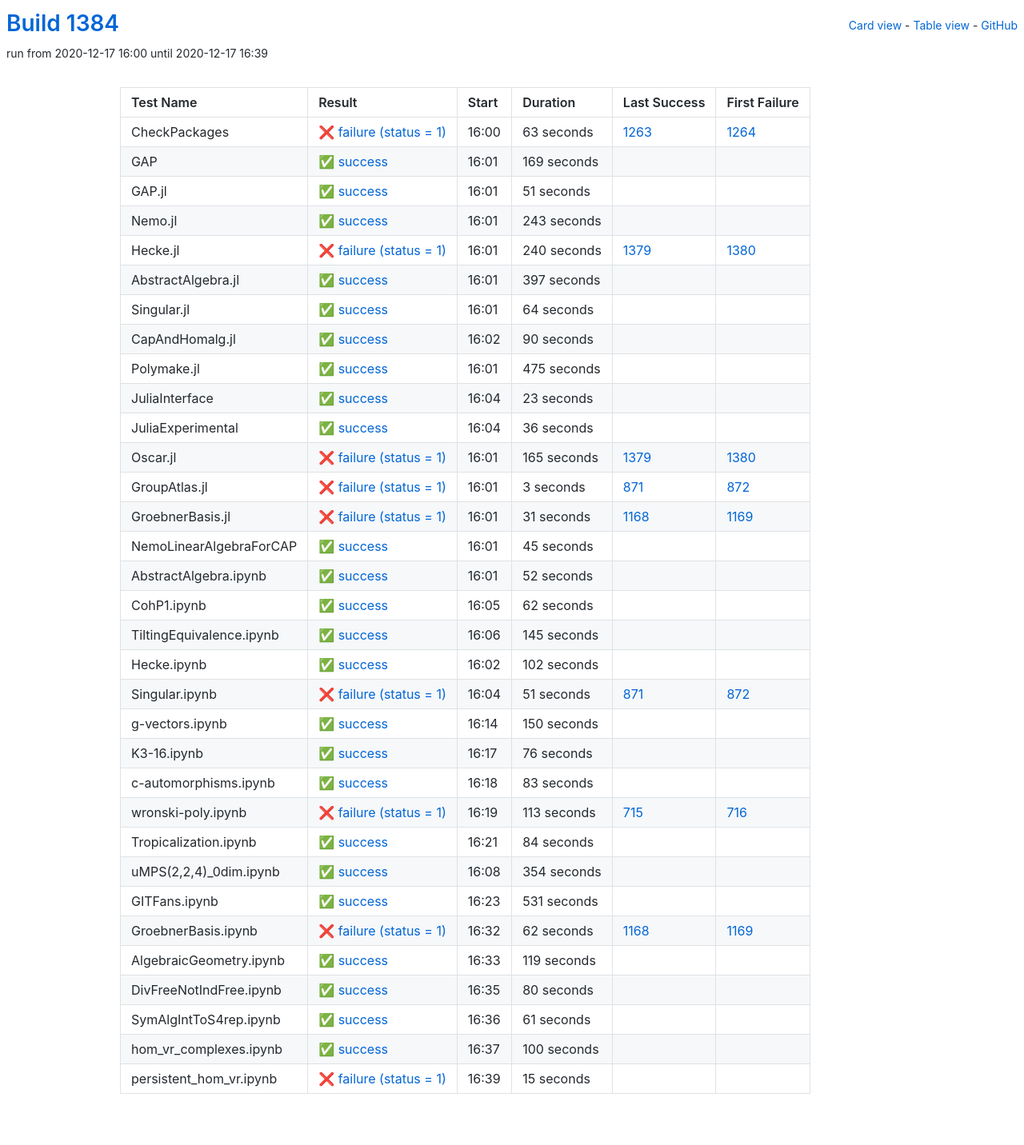
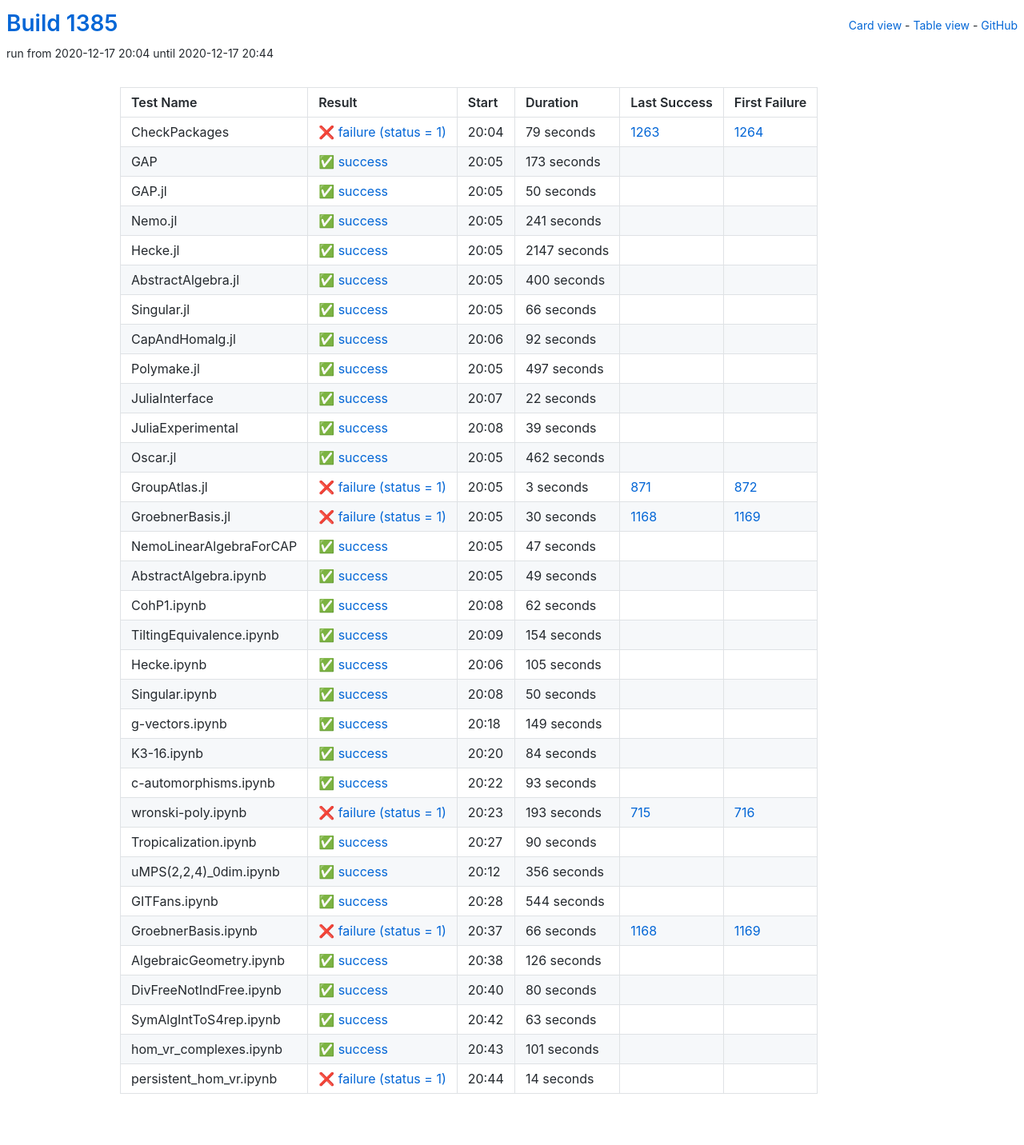
Before and after one commit to oscar-system/oscar-ci-status-stable, a Jekyll site: the page built from table.html, in a window 1280 px wide. Shown: the whole page at 80% size. Built offline with Jekyll 4.4.1, drawn with Linux system fonts in a browser that asks for light colours.

Commit message:
Build #1385

```diff
--- a/_data/ci.yml
+++ b/_data/ci.yml
@@ -1,6 +1,6 @@
 ---
-build: 1384
-build_url: https://oscarci.mathematik.uni-kl.de/job/oscar-stable/1384/
+build: 1385
+build_url: https://oscarci.mathematik.uni-kl.de/job/oscar-stable/1385/
 job: oscar-stable
 organization: oscar-system
 repo: oscar-ci-status-stable
@@ -8,152 +8,152 @@ repourl: https://github.com/oscar-system/oscar-ci-status-stable
 tests:
 - name: CheckPackages
   id: checkpackages
-  log: https://oscarci.mathematik.uni-kl.de/job/oscar-stable/1384/artifact/logs/build-1384/CheckPackages.log
-  start: 2020-12-17 16:00
+  log: https://oscarci.mathematik.uni-kl.de/job/oscar-stable/1385/artifact/logs/build-1385/CheckPackages.log
+  start: 2020-12-17 20:04
   success: false
   exitcode: 1
   status: failure
-  duration: 63
+  duration: 79
   last_success: 1263
   last_success_url: https://oscarci.mathematik.uni-kl.de/job/oscar-stable/1263/
   first_failure: 1264
   first_failure_url: https://oscarci.mathematik.uni-kl.de/job/oscar-stable/1264/
 - name: GAP
   id: gap
-  log: https://oscarci.mathematik.uni-kl.de/job/oscar-stable/1384/artifact/logs/build-1384/GAP.log
-  start: 2020-12-17 16:01
+  log: https://oscarci.mathematik.uni-kl.de/job/oscar-stable/1385/artifact/logs/build-1385/GAP.log
+  start: 2020-12-17 20:05
   success: true
   exitcode: 0
   status: success
-  duration: 169
+  duration: 173
   last_success: false
   last_success_url:
   first_failure: false
   first_failure_url:
 - name: GAP.jl
   id: gap-jl
-  log: https://oscarci.mathematik.uni-kl.de/job/oscar-stable/1384/artifact/logs/build-1384/GAP.jl.log
-  start: 2020-12-17 16:01
+  log: https://oscarci.mathematik.uni-kl.de/job/oscar-stable/1385/artifact/logs/build-1385/GAP.jl.log
+  start: 2020-12-17 20:05
   success: true
   exitcode: 0
   status: success
-  duration: 51
+  duration: 50
   last_success: false
   last_success_url:
   first_failure: false
   first_failure_url:
 - name: Nemo.jl
   id: nemo-jl
-  log: https://oscarci.mathematik.uni-kl.de/job/oscar-stable/1384/artifact/logs/build-1384/Nemo.jl.log
-  start: 2020-12-17 16:01
+  log: https://oscarci.mathematik.uni-kl.de/job/oscar-stable/1385/artifact/logs/build-1385/Nemo.jl.log
+  start: 2020-12-17 20:05
   success: true
   exitcode: 0
   status: success
-  duration: 243
+  duration: 241
   last_success: false
   last_success_url:
   first_failure: false
   first_failure_url:
 - name: Hecke.jl
   id: hecke-jl
-  log: https://oscarci.mathematik.uni-kl.de/job/oscar-stable/1384/artifact/logs/build-1384/Hecke.jl.log
-  start: 2020-12-17 16:01
-  success: false
-  exitcode: 1
-  status: failure
-  duration: 240
-  last_success: 1379
-  last_success_url: https://oscarci.mathematik.uni-kl.de/job/oscar-stable/1379/
-  first_failure: 1380
-  first_failure_url: https://oscarci.mathematik.uni-kl.de/job/oscar-stable/1380/
-- name: AbstractAlgebra.jl
-  id: abstractalgebra-jl
-  log: https://oscarci.mathematik.uni-kl.de/job/oscar-stable/1384/artifact/logs/build-1384/AbstractAlgebra.jl.log
-  start: 2020-12-17 16:01
+  log: https://oscarci.mathematik.uni-kl.de/job/oscar-stable/1385/artifact/logs/build-1385/Hecke.jl.log
+  start: 2020-12-17 20:05
   success: true
   exitcode: 0
   status: success
-  duration: 397
+  duration: 2147
+  last_success: false
+  last_success_url:
+  first_failure: false
+  first_failure_url:
+- name: AbstractAlgebra.jl
+  id: abstractalgebra-jl
+  log: https://oscarci.mathematik.uni-kl.de/job/oscar-stable/1385/artifact/logs/build-1385/AbstractAlgebra.jl.log
+  start: 2020-12-17 20:05
+  success: true
+  exitcode: 0
+  status: success
+  duration: 400
   last_success: false
   last_success_url:
   first_failure: false
   first_failure_url:
 - name: Singular.jl
   id: singular-jl
-  log: https://oscarci.mathematik.uni-kl.de/job/oscar-stable/1384/artifact/logs/build-1384/Singular.jl.log
-  start: 2020-12-17 16:01
+  log: https://oscarci.mathematik.uni-kl.de/job/oscar-stable/1385/artifact/logs/build-1385/Singular.jl.log
+  start: 2020-12-17 20:05
   success: true
   exitcode: 0
   status: success
-  duration: 64
+  duration: 66
   last_success: false
   last_success_url:
   first_failure: false
   first_failure_url:
 - name: CapAndHomalg.jl
   id: capandhomalg-jl
-  log: https://oscarci.mathematik.uni-kl.de/job/oscar-stable/1384/artifact/logs/build-1384/CapAndHomalg.jl.log
-  start: 2020-12-17 16:02
+  log: https://oscarci.mathematik.uni-kl.de/job/oscar-stable/1385/artifact/logs/build-1385/CapAndHomalg.jl.log
+  start: 2020-12-17 20:06
   success: true
   exitcode: 0
   status: success
-  duration: 90
+  duration: 92
   last_success: false
   last_success_url:
   first_failure: false
   first_failure_url:
 - name: Polymake.jl
   id: polymake-jl
-  log: https://oscarci.mathematik.uni-kl.de/job/oscar-stable/1384/artifact/logs/build-1384/Polymake.jl.log
-  start: 2020-12-17 16:01
+  log: https://oscarci.mathematik.uni-kl.de/job/oscar-stable/1385/artifact/logs/build-1385/Polymake.jl.log
+  start: 2020-12-17 20:05
   success: true
   exitcode: 0
   status: success
-  duration: 475
+  duration: 497
   last_success: false
   last_success_url:
   first_failure: false
   first_failure_url:
 - name: JuliaInterface
   id: juliainterface
-  log: https://oscarci.mathematik.uni-kl.de/job/oscar-stable/1384/artifact/logs/build-1384/JuliaInterface.log
-  start: 2020-12-17 16:04
+  log: https://oscarci.mathematik.uni-kl.de/job/oscar-stable/1385/artifact/logs/build-1385/JuliaInterface.log
+  start: 2020-12-17 20:07
   success: true
   exitcode: 0
   status: success
-  duration: 23
+  duration: 22
   last_success: false
   last_success_url:
   first_failure: false
   first_failure_url:
 - name: JuliaExperimental
   id: juliaexperimental
-  log: https://oscarci.mathematik.uni-kl.de/job/oscar-stable/1384/artifact/logs/build-1384/JuliaExperimental.log
-  start: 2020-12-17 16:04
+  log: https://oscarci.mathematik.uni-kl.de/job/oscar-stable/1385/artifact/logs/build-1385/JuliaExperimental.log
+  start: 2020-12-17 20:08
   success: true
   exitcode: 0
   status: success
-  duration: 36
+  duration: 39
   last_success: false
   last_success_url:
   first_failure: false
   first_failure_url:
 - name: Oscar.jl
   id: oscar-jl
-  log: https://oscarci.mathematik.uni-kl.de/job/oscar-stable/1384/artifact/logs/build-1384/Oscar.jl.log
-  start: 2020-12-17 16:01
-  success: false
-  exitcode: 1
-  status: failure
-  duration: 165
-  last_success: 1379
-  last_success_url: https://oscarci.mathematik.uni-kl.de/job/oscar-stable/1379/
-  first_failure: 1380
-  first_failure_url: https://oscarci.mathematik.uni-kl.de/job/oscar-stable/1380/
+  log: https://oscarci.mathematik.uni-kl.de/job/oscar-stable/1385/artifact/logs/build-1385/Oscar.jl.log
+  start: 2020-12-17 20:05
+  success: true
+  exitcode: 0
+  status: success
+  duration: 462
+  last_success: false
+  last_success_url:
+  first_failure: false
+  first_failure_url:
 - name: GroupAtlas.jl
   id: groupatlas-jl
-  log: https://oscarci.mathematik.uni-kl.de/job/oscar-stable/1384/artifact/logs/build-1384/GroupAtlas.jl.log
-  start: 2020-12-17 16:01
+  log: https://oscarci.mathematik.uni-kl.de/job/oscar-stable/1385/artifact/logs/build-1385/GroupAtlas.jl.log
+  start: 2020-12-17 20:05
   success: false
   exitcode: 1
   status: failure
@@ -164,44 +164,44 @@ tests:
   first_failure_url: https://oscarci.mathematik.uni-kl.de/job/oscar-stable/872/
 - name: GroebnerBasis.jl
   id: groebnerbasis-jl
-  log: https://oscarci.mathematik.uni-kl.de/job/oscar-stable/1384/artifact/logs/build-1384/GroebnerBasis.jl.log
-  start: 2020-12-17 16:01
+  log: https://oscarci.mathematik.uni-kl.de/job/oscar-stable/1385/artifact/logs/build-1385/GroebnerBasis.jl.log
+  start: 2020-12-17 20:05
   success: false
   exitcode: 1
   status: failure
-  duration: 31
+  duration: 30
   last_success: 1168
   last_success_url: https://oscarci.mathematik.uni-kl.de/job/oscar-stable/1168/
   first_failure: 1169
   first_failure_url: https://oscarci.mathematik.uni-kl.de/job/oscar-stable/1169/
 - name: NemoLinearAlgebraForCAP
   id: nemolinearalgebraforcap
-  log: https://oscarci.mathematik.uni-kl.de/job/oscar-stable/1384/artifact/logs/build-1384/NemoLinearAlgebraForCAP.log
-  start: 2020-12-17 16:01
+  log: https://oscarci.mathematik.uni-kl.de/job/oscar-stable/1385/artifact/logs/build-1385/NemoLinearAlgebraForCAP.log
+  start: 2020-12-17 20:05
   success: true
   exitcode: 0
   status: success
-  duration: 45
+  duration: 47
   last_success: false
   last_success_url:
   first_failure: false
   first_failure_url:
 - name: AbstractAlgebra.ipynb
   id: abstractalgebra-ipynb
-  log: https://oscarci.mathematik.uni-kl.de/job/oscar-stable/1384/artifact/logs/build-1384/AbstractAlgebra.ipynb.log
-  start: 2020-12-17 16:01
+  log: https://oscarci.mathematik.uni-kl.de/job/oscar-stable/1385/artifact/logs/build-1385/AbstractAlgebra.ipynb.log
+  start: 2020-12-17 20:05
   success: true
   exitcode: 0
   status: success
-  duration: 52
+  duration: 49
   last_success: false
   last_success_url:
   first_failure: false
   first_failure_url:
 - name: CohP1.ipynb
   id: cohp1-ipynb
-  log: https://oscarci.mathematik.uni-kl.de/job/oscar-stable/1384/artifact/logs/build-1384/CohP1.ipynb.log
-  start: 2020-12-17 16:05
+  log: https://oscarci.mathematik.uni-kl.de/job/oscar-stable/1385/artifact/logs/build-1385/CohP1.ipynb.log
+  start: 2020-12-17 20:08
   success: true
   exitcode: 0
   status: success
@@ -212,92 +212,56 @@ tests:
   first_failure_url:
 - name: TiltingEquivalence.ipynb
   id: tiltingequivalence-ipynb
-  log: https://oscarci.mathematik.uni-kl.de/job/oscar-stable/1384/artifact/logs/build-1384/TiltingEquivalence.ipynb.log
-  start: 2020-12-17 16:06
+  log: https://oscarci.mathematik.uni-kl.de/job/oscar-stable/1385/artifact/logs/build-1385/TiltingEquivalence.ipynb.log
+  start: 2020-12-17 20:09
   success: true
   exitcode: 0
   status: success
-  duration: 145
+  duration: 154
   last_success: false
   last_success_url:
   first_failure: false
   first_failure_url:
 - name: Hecke.ipynb
   id: hecke-ipynb
-  log: https://oscarci.mathematik.uni-kl.de/job/oscar-stable/1384/artifact/logs/build-1384/Hecke.ipynb.log
-  start: 2020-12-17 16:02
+  log: https://oscarci.mathematik.uni-kl.de/job/oscar-stable/1385/artifact/logs/build-1385/Hecke.ipynb.log
+  start: 2020-12-17 20:06
   success: true
   exitcode: 0
   status: success
-  duration: 102
+  duration: 105
   last_success: false
   last_success_url:
   first_failure: false
   first_failure_url:
 - name: Singular.ipynb
   id: singular-ipynb
-  log: https://oscarci.mathematik.uni-kl.de/job/oscar-stable/1384/artifact/logs/build-1384/Singular.ipynb.log
-  start: 2020-12-17 16:04
-  success: false
-  exitcode: 1
-  status: failure
-  duration: 51
-  last_success: 871
-  last_success_url: https://oscarci.mathematik.uni-kl.de/job/oscar-stable/871/
-  first_failure: 872
-  first_failure_url: https://oscarci.mathematik.uni-kl.de/job/oscar-stable/872/
-- name: g-vectors.ipynb
-  id: g-vectors-ipynb
-  log: https://oscarci.mathematik.uni-kl.de/job/oscar-stable/1384/artifact/logs/build-1384/g-vectors.ipynb.log
-  start: 2020-12-17 16:14
+  log: https://oscarci.mathematik.uni-kl.de/job/oscar-stable/1385/artifact/logs/build-1385/Singular.ipynb.log
+  start: 2020-12-17 20:08
   success: true
   exitcode: 0
   status: success
-  duration: 150
+  duration: 50
+  last_success: false
+  last_success_url:
+  first_failure: false
+  first_failure_url:
+- name: g-vectors.ipynb
+  id: g-vectors-ipynb
+  log: https://oscarci.mathematik.uni-kl.de/job/oscar-stable/1385/artifact/logs/build-1385/g-vectors.ipynb.log
+  start: 2020-12-17 20:18
+  success: true
+  exitcode: 0
+  status: success
+  duration: 149
   last_success: false
   last_success_url:
   first_failure: false
   first_failure_url:
 - name: K3-16.ipynb
   id: k3-16-ipynb
-  log: https://oscarci.mathematik.uni-kl.de/job/oscar-stable/1384/artifact/logs/build-1384/K3-16.ipynb.log
-  start: 2020-12-17 16:17
-  success: true
-  exitcode: 0
-  status: success
-  duration: 76
-  last_success: false
-  last_success_url:
-  first_failure: false
-  first_failure_url:
-- name: c-automorphisms.ipynb
-  id: c-automorphisms-ipynb
-  log: https://oscarci.mathematik.uni-kl.de/job/oscar-stable/1384/artifact/logs/build-1384/c-automorphisms.ipynb.log
-  start: 2020-12-17 16:18
-  success: true
-  exitcode: 0
-  status: success
-  duration: 83
-  last_success: false
-  last_success_url:
-  first_failure: false
-  first_failure_url:
-- name: wronski-poly.ipynb
-  id: wronski-poly-ipynb
-  log: https://oscarci.mathematik.uni-kl.de/job/oscar-stable/1384/artifact/logs/build-1384/wronski-poly.ipynb.log
-  start: 2020-12-17 16:19
-  success: false
-  exitcode: 1
-  status: failure
-  duration: 113
-  last_success: 715
-  last_success_url: https://oscarci.mathematik.uni-kl.de/job/oscar-stable/715/
-  first_failure: 716
-  first_failure_url: https://oscarci.mathematik.uni-kl.de/job/oscar-stable/716/
-- name: Tropicalization.ipynb
-  id: tropicalization-ipynb
-  log: https://oscarci.mathematik.uni-kl.de/job/oscar-stable/1384/artifact/logs/build-1384/Tropicalization.ipynb.log
-  start: 2020-12-17 16:21
+  log: https://oscarci.mathematik.uni-kl.de/job/oscar-stable/1385/artifact/logs/build-1385/K3-16.ipynb.log
+  start: 2020-12-17 20:20
   success: true
   exitcode: 0
   status: success
@@ -306,58 +270,94 @@ tests:
   last_success_url:
   first_failure: false
   first_failure_url:
-- name: uMPS(2,2,4)_0dim.ipynb
-  id: umps-2-2-4-0dim-ipynb
-  log: https://oscarci.mathematik.uni-kl.de/job/oscar-stable/1384/artifact/logs/build-1384/uMPS-2-2-4-_0dim.ipynb.log
-  start: 2020-12-17 16:08
+- name: c-automorphisms.ipynb
+  id: c-automorphisms-ipynb
+  log: https://oscarci.mathematik.uni-kl.de/job/oscar-stable/1385/artifact/logs/build-1385/c-automorphisms.ipynb.log
+  start: 2020-12-17 20:22
   success: true
   exitcode: 0
   status: success
-  duration: 354
+  duration: 93
+  last_success: false
+  last_success_url:
+  first_failure: false
+  first_failure_url:
+- name: wronski-poly.ipynb
+  id: wronski-poly-ipynb
+  log: https://oscarci.mathematik.uni-kl.de/job/oscar-stable/1385/artifact/logs/build-1385/wronski-poly.ipynb.log
+  start: 2020-12-17 20:23
+  success: false
+  exitcode: 1
+  status: failure
+  duration: 193
+  last_success: 715
+  last_success_url: https://oscarci.mathematik.uni-kl.de/job/oscar-stable/715/
+  first_failure: 716
+  first_failure_url: https://oscarci.mathematik.uni-kl.de/job/oscar-stable/716/
+- name: Tropicalization.ipynb
+  id: tropicalization-ipynb
+  log: https://oscarci.mathematik.uni-kl.de/job/oscar-stable/1385/artifact/logs/build-1385/Tropicalization.ipynb.log
+  start: 2020-12-17 20:27
+  success: true
+  exitcode: 0
+  status: success
+  duration: 90
+  last_success: false
+  last_success_url:
+  first_failure: false
+  first_failure_url:
+- name: uMPS(2,2,4)_0dim.ipynb
+  id: umps-2-2-4-0dim-ipynb
+  log: https://oscarci.mathematik.uni-kl.de/job/oscar-stable/1385/artifact/logs/build-1385/uMPS-2-2-4-_0dim.ipynb.log
+  start: 2020-12-17 20:12
+  success: true
+  exitcode: 0
+  status: success
+  duration: 356
   last_success: false
   last_success_url:
   first_failure: false
   first_failure_url:
 - name: GITFans.ipynb
   id: gitfans-ipynb
-  log: https://oscarci.mathematik.uni-kl.de/job/oscar-stable/1384/artifact/logs/build-1384/GITFans.ipynb.log
-  start: 2020-12-17 16:23
+  log: https://oscarci.mathematik.uni-kl.de/job/oscar-stable/1385/artifact/logs/build-1385/GITFans.ipynb.log
+  start: 2020-12-17 20:28
   success: true
   exitcode: 0
   status: success
-  duration: 531
+  duration: 544
   last_success: false
   last_success_url:
   first_failure: false
   first_failure_url:
 - name: GroebnerBasis.ipynb
   id: groebnerbasis-ipynb
-  log: https://oscarci.mathematik.uni-kl.de/job/oscar-stable/1384/artifact/logs/build-1384/GroebnerBasis.ipynb.log
-  start: 2020-12-17 16:32
+  log: https://oscarci.mathematik.uni-kl.de/job/oscar-stable/1385/artifact/logs/build-1385/GroebnerBasis.ipynb.log
+  start: 2020-12-17 20:37
   success: false
   exitcode: 1
   status: failure
-  duration: 62
+  duration: 66
   last_success: 1168
   last_success_url: https://oscarci.mathematik.uni-kl.de/job/oscar-stable/1168/
   first_failure: 1169
   first_failure_url: https://oscarci.mathematik.uni-kl.de/job/oscar-stable/1169/
 - name: AlgebraicGeometry.ipynb
   id: algebraicgeometry-ipynb
-  log: https://oscarci.mathematik.uni-kl.de/job/oscar-stable/1384/artifact/logs/build-1384/AlgebraicGeometry.ipynb.log
-  start: 2020-12-17 16:33
+  log: https://oscarci.mathematik.uni-kl.de/job/oscar-stable/1385/artifact/logs/build-1385/AlgebraicGeometry.ipynb.log
+  start: 2020-12-17 20:38
   success: true
   exitcode: 0
   status: success
-  duration: 119
+  duration: 126
   last_success: false
   last_success_url:
   first_failure: false
   first_failure_url:
 - name: DivFreeNotIndFree.ipynb
   id: divfreenotindfree-ipynb
-  log: https://oscarci.mathematik.uni-kl.de/job/oscar-stable/1384/artifact/logs/build-1384/DivFreeNotIndFree.ipynb.log
-  start: 2020-12-17 16:35
+  log: https://oscarci.mathematik.uni-kl.de/job/oscar-stable/1385/artifact/logs/build-1385/DivFreeNotIndFree.ipynb.log
+  start: 2020-12-17 20:40
   success: true
   exitcode: 0
   status: success
@@ -368,36 +368,36 @@ tests:
   first_failure_url:
 - name: SymAlgIntToS4rep.ipynb
   id: symalginttos4rep-ipynb
-  log: https://oscarci.mathematik.uni-kl.de/job/oscar-stable/1384/artifact/logs/build-1384/SymAlgIntToS4rep.ipynb.log
-  start: 2020-12-17 16:36
+  log: https://oscarci.mathematik.uni-kl.de/job/oscar-stable/1385/artifact/logs/build-1385/SymAlgIntToS4rep.ipynb.log
+  start: 2020-12-17 20:42
   success: true
   exitcode: 0
   status: success
-  duration: 61
+  duration: 63
   last_success: false
   last_success_url:
   first_failure: false
   first_failure_url:
 - name: hom_vr_complexes.ipynb
   id: hom-vr-complexes-ipynb
-  log: https://oscarci.mathematik.uni-kl.de/job/oscar-stable/1384/artifact/logs/build-1384/hom_vr_complexes.ipynb.log
-  start: 2020-12-17 16:37
+  log: https://oscarci.mathematik.uni-kl.de/job/oscar-stable/1385/artifact/logs/build-1385/hom_vr_complexes.ipynb.log
+  start: 2020-12-17 20:43
   success: true
   exitcode: 0
   status: success
-  duration: 100
+  duration: 101
   last_success: false
   last_success_url:
   first_failure: false
   first_failure_url:
 - name: persistent_hom_vr.ipynb
   id: persistent-hom-vr-ipynb
-  log: https://oscarci.mathematik.uni-kl.de/job/oscar-stable/1384/artifact/logs/build-1384/persistent_hom_vr.ipynb.log
-  start: 2020-12-17 16:39
+  log: https://oscarci.mathematik.uni-kl.de/job/oscar-stable/1385/artifact/logs/build-1385/persistent_hom_vr.ipynb.log
+  start: 2020-12-17 20:44
   success: false
   exitcode: 1
   status: failure
-  duration: 15
+  duration: 14
   last_success: false
   last_success_url:
   first_failure: false
```
Also changed, not shown: README.md.
